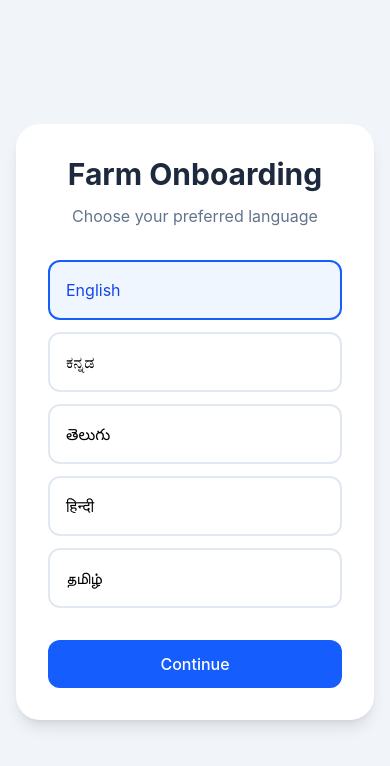
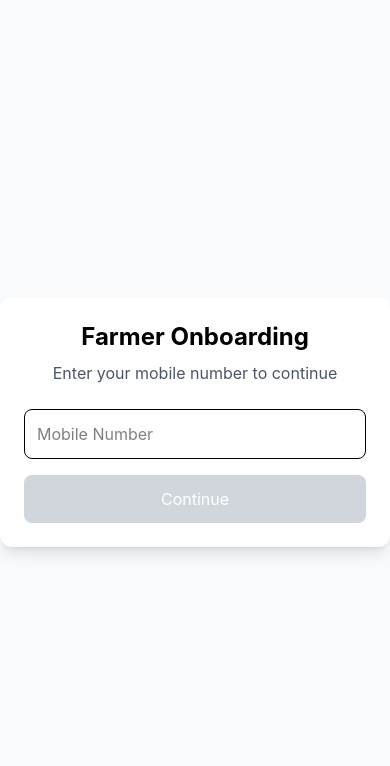
Before and after one commit to SakethPractice/V2T, a React (Vite) app in the folder frontend/: page / in a window 390 px wide. Shown: the top 766 px of the page. Built offline with nearby package versions, Linux system fonts and the light colour scheme.

Commit message:
added phone number entry page to check for draft/new session

```diff
--- /dev/null
+++ b/frontend/pages/startPage.tsx
@@ -0,0 +1,78 @@
+import { useState } from "react";
+import { useNavigate } from "react-router-dom";
+import { startSession } from "../services/sessionService";
+import { useInterviewStore } from "../state/interviewStore";
+
+export default function StartPage() {
+  const [phone, setPhone] = useState("");
+
+  const navigate = useNavigate();
+
+  const [loading, setLoading] = useState(false);
+
+  const handleContinue = async () => {
+
+    if (!/^\d{10}$/.test(phone)) {
+    alert("Please enter a valid 10-digit mobile number");
+    return;
+  }
+  try {
+    setLoading(true);
+
+    const result = await startSession(phone);
+
+    const store = useInterviewStore.getState();
+
+    store.setSessionId(
+      result.session.sessionId
+    );
+
+    if (result.resume) {
+      store.setResponses(
+        result.session.responses
+      );
+    }
+
+    setLoading(true);
+
+    navigate("/language");
+  } catch (error) {
+    console.error(error);
+  }
+};
+
+ return (
+  <div className="min-h-screen flex items-center justify-center bg-gray-50">
+    <div className="w-full max-w-md bg-white rounded-xl shadow-lg p-6">
+      <h1 className="text-2xl font-bold text-center mb-2">
+        Farmer Onboarding
+      </h1>
+
+      <p className="text-gray-600 text-center mb-6">
+        Enter your mobile number to continue
+      </p>
+
+      <input
+        type="tel"
+        maxLength={10}
+        value={phone}
+        onChange={(e) =>
+          setPhone(
+            e.target.value.replace(/\D/g, "")
+          )
+        }
+        placeholder="Mobile Number"
+        className="w-full border rounded-lg p-3"
+      />
+
+      <button
+        onClick={handleContinue}
+        disabled={!/^\d{10}$/.test(phone)}
+        className="w-full mt-4 bg-green-600 text-white p-3 rounded-lg disabled:bg-gray-300"
+      >
+        Continue
+      </button>
+    </div>
+  </div>
+);
+}
--- /dev/null
+++ b/frontend/services/sessionService.ts
@@ -0,0 +1,13 @@
+const API_URL = "http://localhost:5000/api/sessions";
+
+export async function startSession(phone: string) {
+  const response = await fetch(`${API_URL}/start`, {
+    method: "POST",
+    headers: {
+      "Content-Type": "application/json",
+    },
+    body: JSON.stringify({ phone }),
+  });
+
+  return response.json();
+}
--- a/frontend/src/App.tsx
+++ b/frontend/src/App.tsx
@@ -1,5 +1,6 @@
 import { BrowserRouter, Routes, Route } from "react-router-dom";
 
+import StartPage from "../pages/startPage";
 import LanguageSelection from "../pages/languageSelection";
 import Instructions from "../pages/instructions";
 import InterviewPage from "../pages/interviewPage";
@@ -11,7 +12,8 @@ function App() {
   return (
     <BrowserRouter>
       <Routes>
-        <Route path="/" element={<LanguageSelection />} />
+        <Route path="/" element={<StartPage />} />
+        <Route path="/language" element={<LanguageSelection />} />
         <Route path="/instructions" element={<Instructions />} />
         <Route path="/interview" element={<InterviewPage />} />
         <Route path="/review" element={<ReviewPage />} />
--- a/frontend/state/interviewStore.ts
+++ b/frontend/state/interviewStore.ts
@@ -1,10 +1,11 @@
 import { create } from "zustand";
 
 import { InterviewStore } from "../types/interview";
+import { InterviewResponses } from "../types/response";
 
 export const useInterviewStore = create<InterviewStore> ((set) => ({
     currentQuestionIndex: 0,
-
+    sessionId: "",
     questions: [],
 
     responses:
@@ -17,6 +18,16 @@ export const useInterviewStore = create<InterviewStore> ((set) => ({
     setQuestions: (questions) =>
         set({
             questions,
+        }),
+
+    setSessionId: (sessionId: string) =>
+        set({
+            sessionId,
+        }),
+
+    setResponses: (responses: InterviewResponses) =>
+        set({
+            responses,
         }),
 
     nextQuestion: () =>
--- a/frontend/types/interview.ts
+++ b/frontend/types/interview.ts
@@ -2,13 +2,17 @@ import { Question, QuestionSection } from "./questions"
 import { InterviewResponses } from "./response";
 
 export interface InterviewStore {
+  sessionId: string;
   currentQuestionIndex: number;
-
   questions: Question[];
 
   responses: InterviewResponses;
 
   setQuestions: (questions: Question[]) => void;
+
+  setSessionId: (sessionId: string) => void;
+
+  setResponses: (responses: any) => void;
 
   setAnswer: (
     section: QuestionSection,
```
Also changed, not shown: 2 other files (tests, documents, lock files or other folders).
